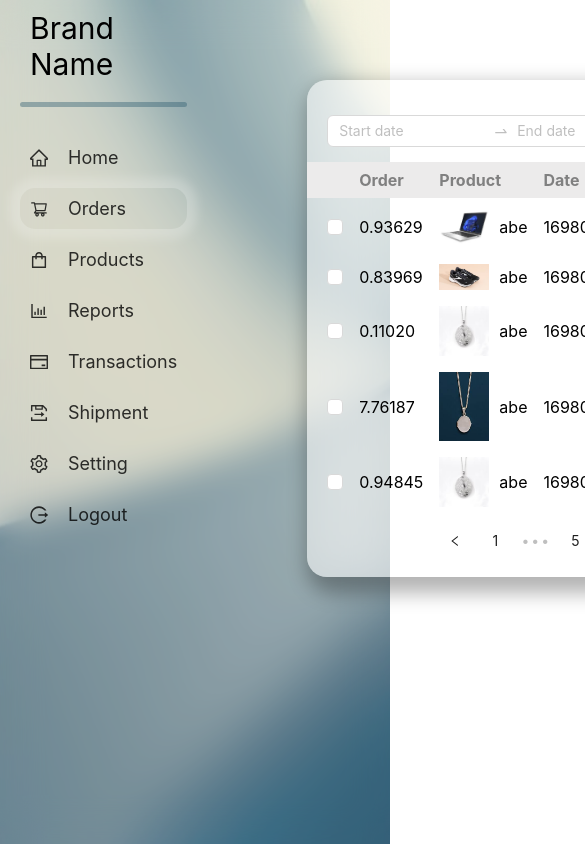
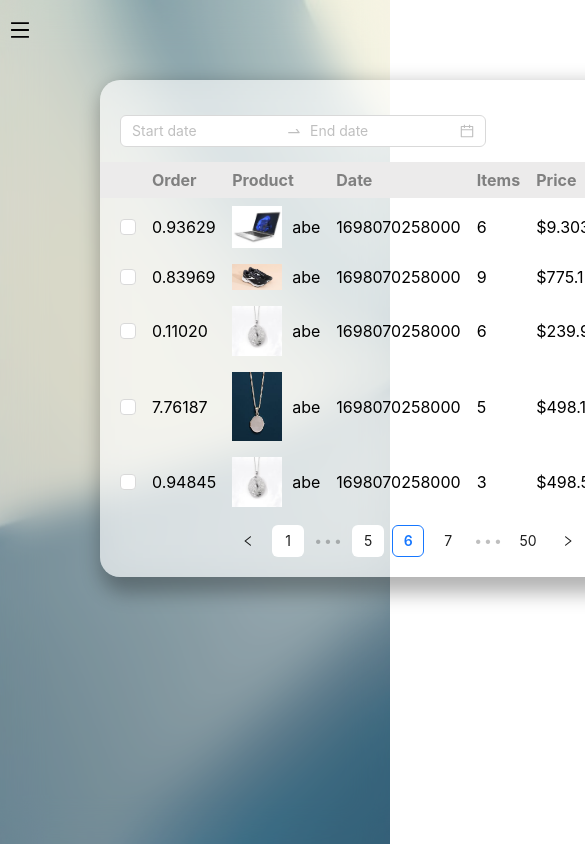
Before and after one commit to M-Abdullah-1/ecom-web-0.0, a React (Vite) app: page /admin/order in a window 390 px wide. Shown: the top 844 px of the page, 585 px wide, since content can reach past the window. Built offline with nearby package versions, Linux system fonts and the light colour scheme.

Commit message:
make sidebar responsive

```diff
--- a/src/components/customTable/style.module.scss
+++ b/src/components/customTable/style.module.scss
@@ -1,6 +1,6 @@
 .table {
   padding: 20px 0 10px 0;
-  background-color: rgba(#fff, 0.5);
+  background-color: rgba(#fff, 0.6);
   backdrop-filter: blur(20px);
   border-radius: 20px;
   box-shadow: 6px 10px 20px 6px rgba(#000, 0.3);
--- a/src/layouts/admin/header/Header.tsx
+++ b/src/layouts/admin/header/Header.tsx
@@ -1,11 +1,30 @@
-import { Avatar, Badge } from "antd";
+import { Avatar, Badge, Drawer } from "antd";
 import profilePic from "./../../../assets/profilePic.jpg";
 import style from "./style.module.scss";
-import { BellOutlined, MessageOutlined } from "@ant-design/icons";
+import { BellOutlined, MenuOutlined, MessageOutlined } from "@ant-design/icons";
+import type { DrawerProps } from "antd/es/drawer";
+import { useState } from "react";
+import SideBar from "../sidebar/SideBar";
 
 const Header = () => {
+  const [open, setOpen] = useState(false);
+  const [size, setSize] = useState<DrawerProps["size"]>();
+
+  const showDefaultDrawer = () => {
+    setSize("default");
+    setOpen(true);
+  };
+
+  const onClose = () => {
+    setOpen(false);
+  };
+
   return (
     <div className={style.main}>
+      <div className={style.left} onClick={showDefaultDrawer}>
+        <MenuOutlined />
+      </div>
+      <div className={style.right}>
         <Badge color="lime" dot>
           <MessageOutlined className={style.icon} />
         </Badge>
@@ -17,6 +36,21 @@ const Header = () => {
           draggable={true}
         />
       </div>
+      <Drawer
+        // title={`${size} Drawer`}
+        placement="left"
+        size={size}
+        width={250}
+        onClose={onClose}
+        open={open}
+        style={{
+          background: "rgba(255,255,255,0.6)",
+          backdropFilter: "blur(20px)",
+        }}
+      >
+        <SideBar />
+      </Drawer>
+    </div>
   );
 };
 
--- a/src/layouts/admin/header/style.module.scss
+++ b/src/layouts/admin/header/style.module.scss
@@ -2,8 +2,17 @@
   padding: 10px;
   display: flex;
   align-items: center;
-  justify-content: end;
-  gap: 20px;
+  justify-content: space-between;
+
+  .left {
+    font-size: 20px;
+    cursor: pointer;
+  }
+  .right {
+    display: flex;
+    align-items: center;
+    gap: 20px;
+  }
   .icon {
     font-size: 20px;
     cursor: pointer;
@@ -12,3 +21,12 @@
     box-shadow: 0 0 20px 15px rgba(#fff, 0.5);
   }
 }
+
+@media (min-width: 950px) {
+  .left {
+    display: none;
+  }
+  .main {
+    justify-content: end;
+  }
+}
--- a/src/layouts/admin/sidebar/style.module.scss
+++ b/src/layouts/admin/sidebar/style.module.scss
@@ -1,5 +1,5 @@
 .container {
-  margin: 0 20px;
+  // margin: 0 20px;
   .brandName {
     margin-bottom: 10px;
     font-size: 30px;
--- a/src/layouts/admin/style.module.scss
+++ b/src/layouts/admin/style.module.scss
@@ -15,7 +15,7 @@
   display: flex;
 
   .sidebar {
-    // display: none;
+    padding: 0 20px;
     width: 280px;
   }
   .main {
@@ -34,3 +34,9 @@
     }
   }
 }
+
+@media (max-width: 950px) {
+  .sidebar {
+    display: none;
+  }
+}
```
Lines whose indentation alone changed are shown as unchanged.
